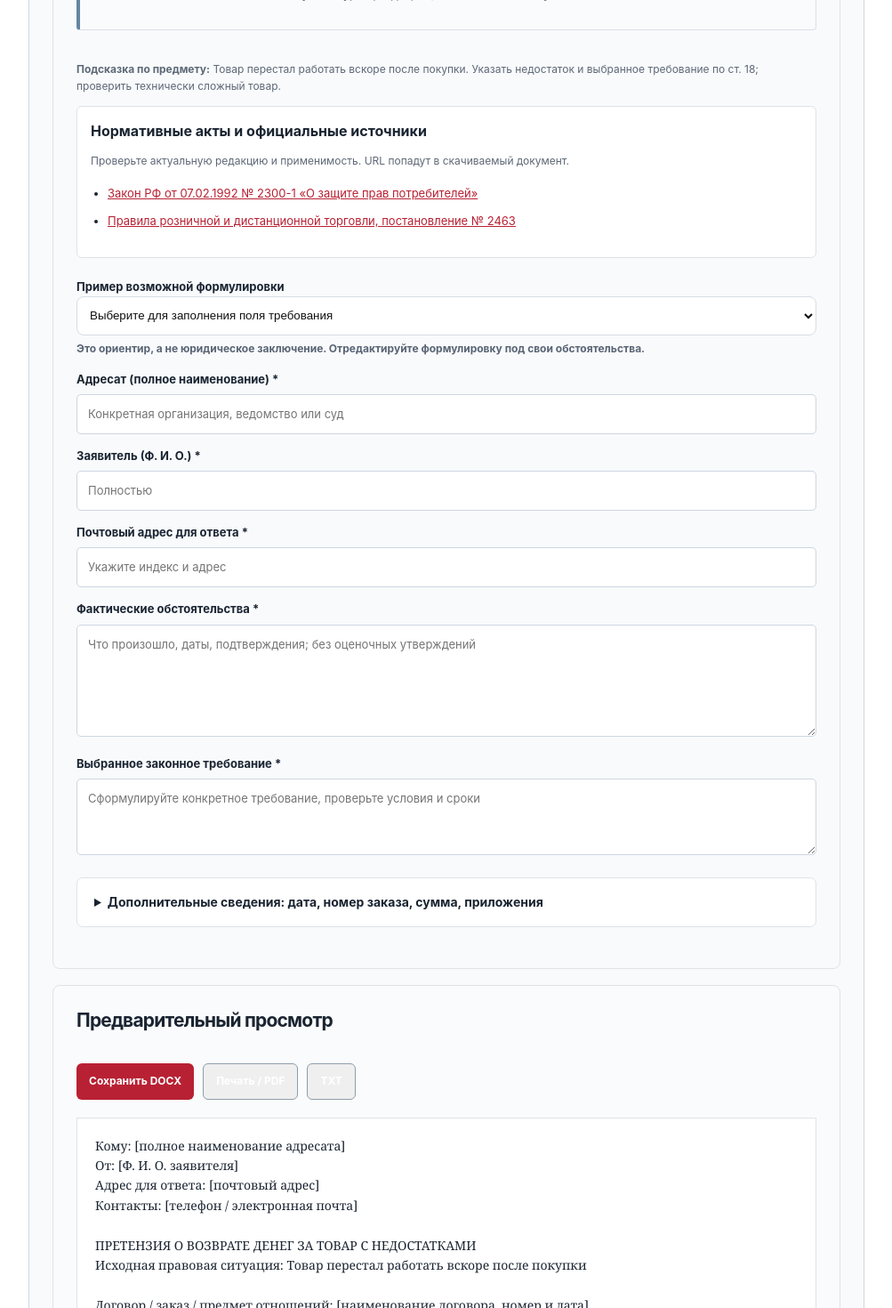
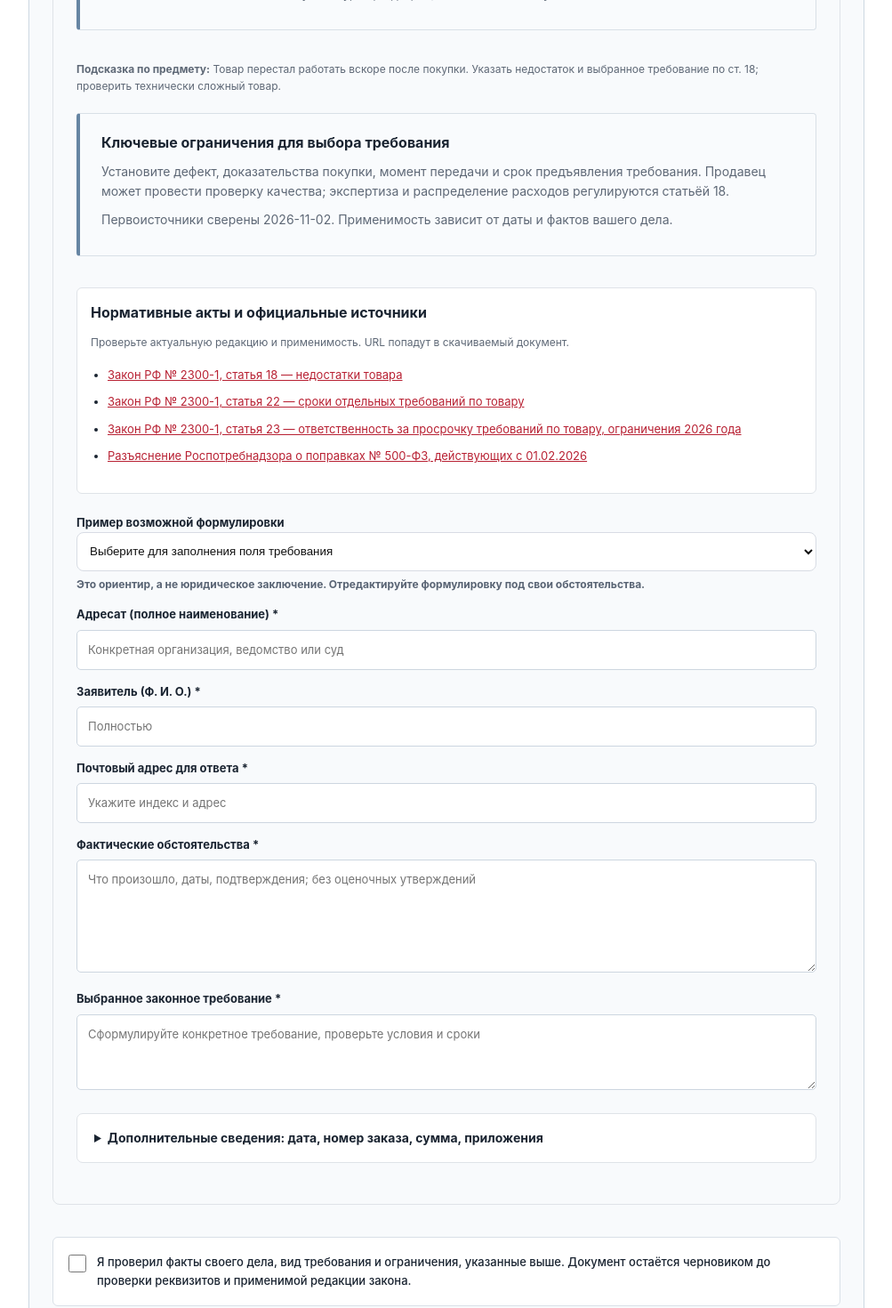
Before and after one commit to ymaslen77-tech/consumer-rights-portal, a Next.js app: page /razbor/nekachestvennyy-tovar-1 in a window 1280 px wide. Shown: the part 2720-4190 px from the top of the page at 89% size, without its empty margins (138-1141 px from the left). Built offline with nearby package versions, Linux system fonts and the light colour scheme.

Commit message:
feat: ground 60 inline document generators in current statutes, 2026 limitations and conditional approval

```diff
--- a/src/app/globals.css
+++ b/src/app/globals.css
@@ -50,3 +50,8 @@
 .situation-legal-links li{margin:10px 0;font-size:13px}
 .situation-legal-links a{color:var(--red);text-decoration:underline}
 @media(max-width:720px){.situation-wizard{padding:14px}.situation-wizard .builderform,.situation-wizard .builderpreview{padding:16px}}
+
+/* Legal grounding gate for downloaded consumer-law drafts */
+.legal-confirmation{display:flex!important;align-items:flex-start;gap:12px;padding:17px;background:#fff;border:1px solid #d9e0e7;border-radius:6px;margin:18px 0 25px!important;cursor:pointer}
+.legal-confirmation input{width:20px!important;min-width:20px;margin:2px 0 0!important;height:20px;accent-color:var(--red)}
+.legal-confirmation span{font-weight:450;font-size:13px;line-height:1.6}
--- a/src/app/razbor/[slug]/page.tsx
+++ b/src/app/razbor/[slug]/page.tsx
@@ -3,7 +3,7 @@ import {notFound} from "next/navigation";
 import {situations,getSituation,getTopic,documents} from "@/lib/content";
 import {PageIntro,SourceLink,Trail} from "@/components/SiteShell";
 import {SituationDocumentWizard,type SituationDocumentOption} from "@/components/SituationDocumentWizard";
-import {lawsForSituation} from "@/lib/consumer-legal-links";
+import {getLegalAudit} from "@/lib/consumer-law-audit.mjs";
 import type {ClaimType} from "@/lib/document-compose.mjs";
 type Params={params:Promise<{slug:string}>};
 export function generateStaticParams(){return situations.map(x=>({slug:x.slug}))}
@@ -25,11 +25,13 @@ export default async function CasePage({params}:Params){
  <SituationDocumentWizard situationTitle={s.title} checks={s.checks} documents={s.documents.map(key=>{
    const d=documents.find(x=>x.slug===key);
    if(!d)throw new Error("Missing document for situation "+s.slug+": "+key);
+   const audit=getLegalAudit(s.topic,d.slug,d.claimType);
    const choice:SituationDocumentOption={
      slug:d.slug,title:d.title,recipient:d.recipient,claimType:d.claimType as ClaimType,
      sourceUrl:d.sourceUrl,requestHint:s.title+". "+d.requestHint,
-     legalBasis:[d.legalBasis,...s.legalBasis].filter(Boolean).join("; "),
-     lawLinks:lawsForSituation(s.topic,d.slug)
+     legalBasis:audit.links.slice(0,6).map(x=>x.name).join("; "),
+     lawLinks:audit.links.map(x=>({title:x.name,url:x.url})),
+     legalRisk:audit.risk,reviewDate:audit.reviewDate
    };
    return choice;
  })}/>
--- a/src/components/DocumentBuilder.tsx
+++ b/src/components/DocumentBuilder.tsx
@@ -4,7 +4,8 @@ import {makeDocx} from "@/lib/office-export.mjs";
 import {draftText,validateDraft,type DraftFields,type ClaimType} from "@/lib/document-compose.mjs";
 
 type Meta={slug:string;title:string;recipient:string;requestHint:string;legalBasis:string;claimType:ClaimType;
- legalLinks?:Array<{title:string;url:string}>; contextTitle?:string; inline?:boolean};
+ legalLinks?:Array<{title:string;url:string}>; contextTitle?:string; inline?:boolean;
+ legalRisk?:string; reviewDate?:string};
 const initial:DraftFields={
  recipient:"",sender:"",address:"",contact:"",agreement:"",eventDate:"",
  description:"",request:"",evidence:"",claimAmount:"",counterpartyName:"",counterpartyAddress:""
@@ -53,13 +54,18 @@ export function DocumentBuilder(meta:Meta){
  const [fields,setFields]=useState<DraftFields>(initial);
  const [showWarnings,setShowWarnings]=useState(false);
  const [feedback,setFeedback]=useState("");
- const content=useMemo(()=>draftText(fields,meta),[fields,meta.title,meta.legalBasis,meta.claimType,meta.contextTitle,meta.legalLinks]);
+ const [lawConfirmed,setLawConfirmed]=useState(false);
+ const content=useMemo(()=>draftText(fields,meta),[fields,meta.title,meta.legalBasis,meta.claimType,meta.contextTitle,meta.legalLinks,meta.legalRisk]);
  const problems=useMemo(()=>validateDraft(fields,meta.claimType),[fields,meta.claimType]);
  const valid=problems.length===0;
  const update=(key:keyof DraftFields,value:string)=>{setFields(f=>({...f,[key]:value}));setFeedback("");};
  function allowExport(){
    setShowWarnings(true);
    if(!valid){setFeedback("Заполните обязательные поля и исправьте ошибки суммы перед выгрузкой.");return false;}
+   if(meta.legalRisk && !lawConfirmed){
+     setFeedback("Прочитайте ограничения по выбранной ситуации и подтвердите проверку обстоятельств перед сохранением.");
+     return false;
+   }
    setFeedback("");return true;
  }
  function exportText(){
@@ -107,6 +113,11 @@ export function DocumentBuilder(meta:Meta){
     <p>Укажите точный суд, ответчика и его адрес, проверьте подсудность, цену иска, приложения и направление копий участникам до подачи.</p>
    </div>}
    <p className="subtle"><strong>Подсказка по предмету:</strong> {meta.requestHint}</p>
+   {meta.legalRisk&&<div className="notice" role="note">
+     <strong>Ключевые ограничения для выбора требования</strong>
+     <p>{meta.legalRisk}</p>
+     <p className="subtle">Первоисточники сверены {meta.reviewDate}. Применимость зависит от даты и фактов вашего дела.</p>
+   </div>}
    {meta.legalLinks?.length?<div className="situation-legal-links">
     <strong>Нормативные акты и официальные источники</strong>
     <p>Проверьте актуальную редакцию и применимость. URL попадут в скачиваемый документ.</p>
@@ -134,6 +145,10 @@ export function DocumentBuilder(meta:Meta){
     <ul>{problems.map(key=><li key={key}>{fieldNames[key]||key}</li>)}</ul>
    </div>}
   </div>
+  {meta.legalRisk&&<label className="legal-confirmation">
+    <input type="checkbox" checked={lawConfirmed} onChange={e=>{setLawConfirmed(e.target.checked);setFeedback("");}}/>
+    <span>Я проверил факты своего дела, вид требования и ограничения, указанные выше. Документ остаётся черновиком до проверки реквизитов и применимой редакции закона.</span>
+   </label>}
   <div className="builderpreview">
    <div className="previewhead"><h2>Предварительный просмотр</h2></div>
    <div className="document-actions">
--- a/src/components/SituationDocumentWizard.tsx
+++ b/src/components/SituationDocumentWizard.tsx
@@ -8,6 +8,7 @@ type Law={title:string;url:string};
 export type SituationDocumentOption={
  slug:string;title:string;recipient:string;requestHint:string;
  legalBasis:string;claimType:ClaimType;sourceUrl:string;lawLinks:Law[];
+ legalRisk:string;reviewDate:string;
 };
 export function SituationDocumentWizard({situationTitle,checks,documents}:{
  situationTitle:string;checks:string[];documents:SituationDocumentOption[]
@@ -36,7 +37,8 @@ export function SituationDocumentWizard({situationTitle,checks,documents}:{
  <DocumentBuilder key={current.slug} slug={current.slug} title={current.title}
  recipient={current.recipient} requestHint={current.requestHint}
  legalBasis={current.legalBasis} claimType={current.claimType}
- legalLinks={current.lawLinks} contextTitle={situationTitle} inline={true}/>
+ legalLinks={current.lawLinks} contextTitle={situationTitle} inline={true}
+ legalRisk={current.legalRisk} reviewDate={current.reviewDate}/>
  <p className="situation-wizard-footer">
  <Link href={"/dokumenty/"+current.slug}>Открыть отдельную страницу документа</Link>
  <span> · </span>
```
Also changed, not shown: src/app/dokumenty/[slug]/page.tsx (+6 -1 lines), src/lib/consumer-law-audit.d.mts (added), src/lib/consumer-law-audit.mjs, src/lib/document-compose.d.mts, src/lib/document-compose.mjs, 1 other file (tests, documents, lock files or other folders).
